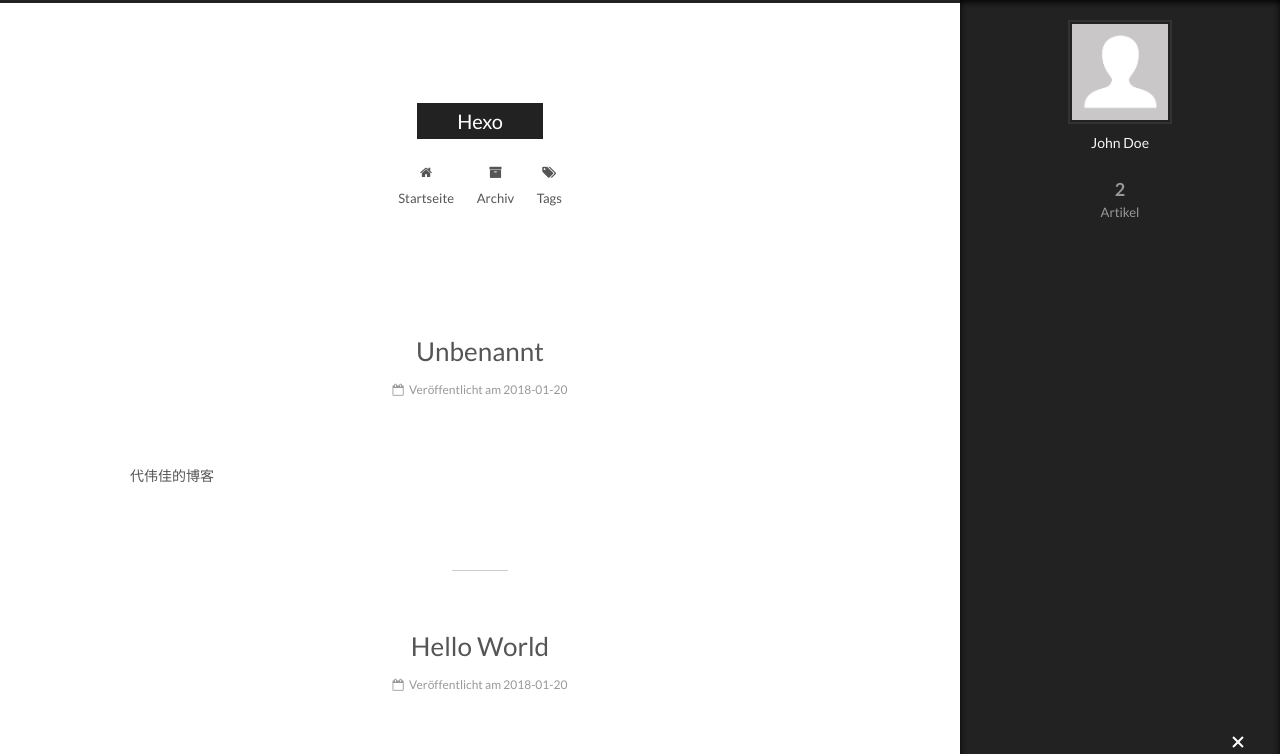
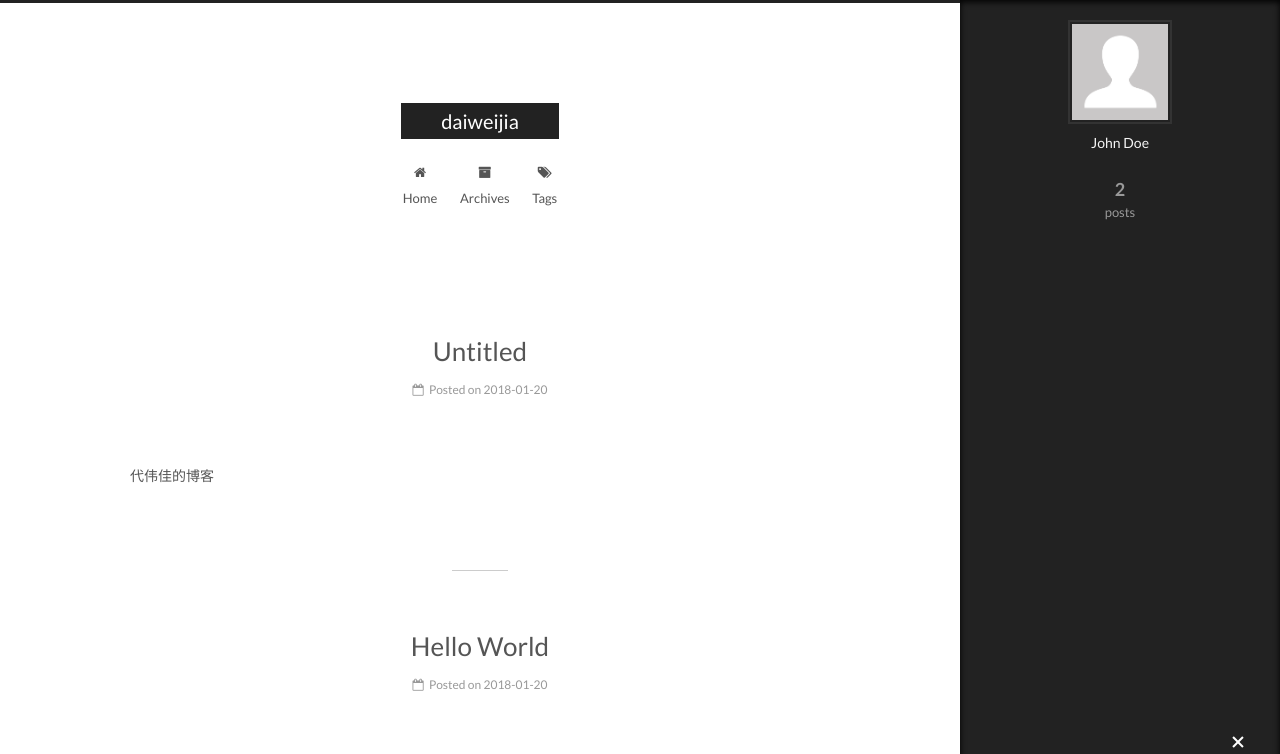
Before and after one commit to dwj1210/dwj1210.github.com, a plain HTML site: page index.html in a window 1280 px wide. Both pictures are taken after a click on the element 1238 px from the left and 743 px from the top of the page. Shown: the top 754 px of the page. Drawn offline with Linux system fonts and the light colour scheme.

Commit message:
Site updated: 2018-01-20 14:49:43

```diff
--- a/css/main.css
+++ b/css/main.css
@@ -1807,7 +1807,7 @@
   width: 4px;
   height: 4px;
   border-radius: 50%;
-  background: #78ff63;
+  background: #c66faf;
 }
 .links-of-blogroll {
   font-size: 13px;
--- a/index.html
+++ b/index.html
@@ -95,11 +95,11 @@
 
 
 <meta property="og:type" content="website">
-<meta property="og:title" content="Hexo">
+<meta property="og:title" content="daiweijia">
 <meta property="og:url" content="http://yoursite.com/index.html">
-<meta property="og:site_name" content="Hexo">
+<meta property="og:site_name" content="daiweijia">
 <meta name="twitter:card" content="summary">
-<meta name="twitter:title" content="Hexo">
+<meta name="twitter:title" content="daiweijia">
 
 
 
@@ -134,7 +134,7 @@
 
 
 
-  <title>Hexo</title>
+  <title>daiweijia</title>
 
 
 
@@ -172,7 +172,7 @@
     <div class="custom-logo-site-title">
       <a href="/"  class="brand" rel="start">
         <span class="logo-line-before"><i></i></span>
-        <span class="site-title">Hexo</span>
+        <span class="site-title">daiweijia</span>
         <span class="logo-line-after"><i></i></span>
       </a>
     </div>
@@ -202,7 +202,7 @@
 
               <i class="menu-item-icon fa fa-fw fa-home"></i> <br />
 
-            Startseite
+            Home
           </a>
         </li>
 
@@ -212,7 +212,7 @@
 
               <i class="menu-item-icon fa fa-fw fa-archive"></i> <br />
 
-            Archiv
+            Archives
           </a>
         </li>
 
@@ -268,7 +268,7 @@
     </span>
 
     <span hidden itemprop="publisher" itemscope itemtype="http://schema.org/Organization">
-      <meta itemprop="name" content="Hexo">
+      <meta itemprop="name" content="daiweijia">
     </span>
 
 
@@ -278,7 +278,7 @@
 
           <h1 class="post-title" itemprop="name headline">
 
-                <a class="post-title-link" href="/2018/01/20/ghj/" itemprop="url">Unbenannt</a></h1>
+                <a class="post-title-link" href="/2018/01/20/ghj/" itemprop="url">Untitled</a></h1>
 
 
         <div class="post-meta">
@@ -288,7 +288,7 @@
                 <i class="fa fa-calendar-o"></i>
               </span>
 
-                <span class="post-meta-item-text">Veröffentlicht am</span>
+                <span class="post-meta-item-text">Posted on</span>
 
               <time title="Post created" itemprop="dateCreated datePublished" datetime="2018-01-20T13:23:55+08:00">
                 2018-01-20
@@ -388,7 +388,7 @@
     </span>
 
     <span hidden itemprop="publisher" itemscope itemtype="http://schema.org/Organization">
-      <meta itemprop="name" content="Hexo">
+      <meta itemprop="name" content="daiweijia">
     </span>
 
 
@@ -408,7 +408,7 @@
                 <i class="fa fa-calendar-o"></i>
               </span>
 
-                <span class="post-meta-item-text">Veröffentlicht am</span>
+                <span class="post-meta-item-text">Posted on</span>
 
               <time title="Post created" itemprop="dateCreated datePublished" datetime="2018-01-20T10:38:32+08:00">
                 2018-01-20
@@ -541,7 +541,7 @@
             <div class="site-state-item site-state-posts">
               <a href="/archives/">
                 <span class="site-state-item-count">2</span>
-                <span class="site-state-item-name">Artikel</span>
+                <span class="site-state-item-name">posts</span>
               </a>
             </div>
 
@@ -595,7 +595,7 @@
 
 
 <div class="powered-by">
-  Erstellt mit  <a class="theme-link" href="https://hexo.io">Hexo</a>
+  Powered by <a class="theme-link" href="https://hexo.io">Hexo</a>
 </div>
 
 <div class="theme-info">
```
Also changed, not shown: 2018/01/20/ghj/index.html (+11 -11 lines), 2018/01/20/hello-world/index.html (+11 -11 lines), archives/2018/01/index.html (+11 -11 lines), archives/2018/index.html (+11 -11 lines), archives/index.html (+11 -11 lines).
